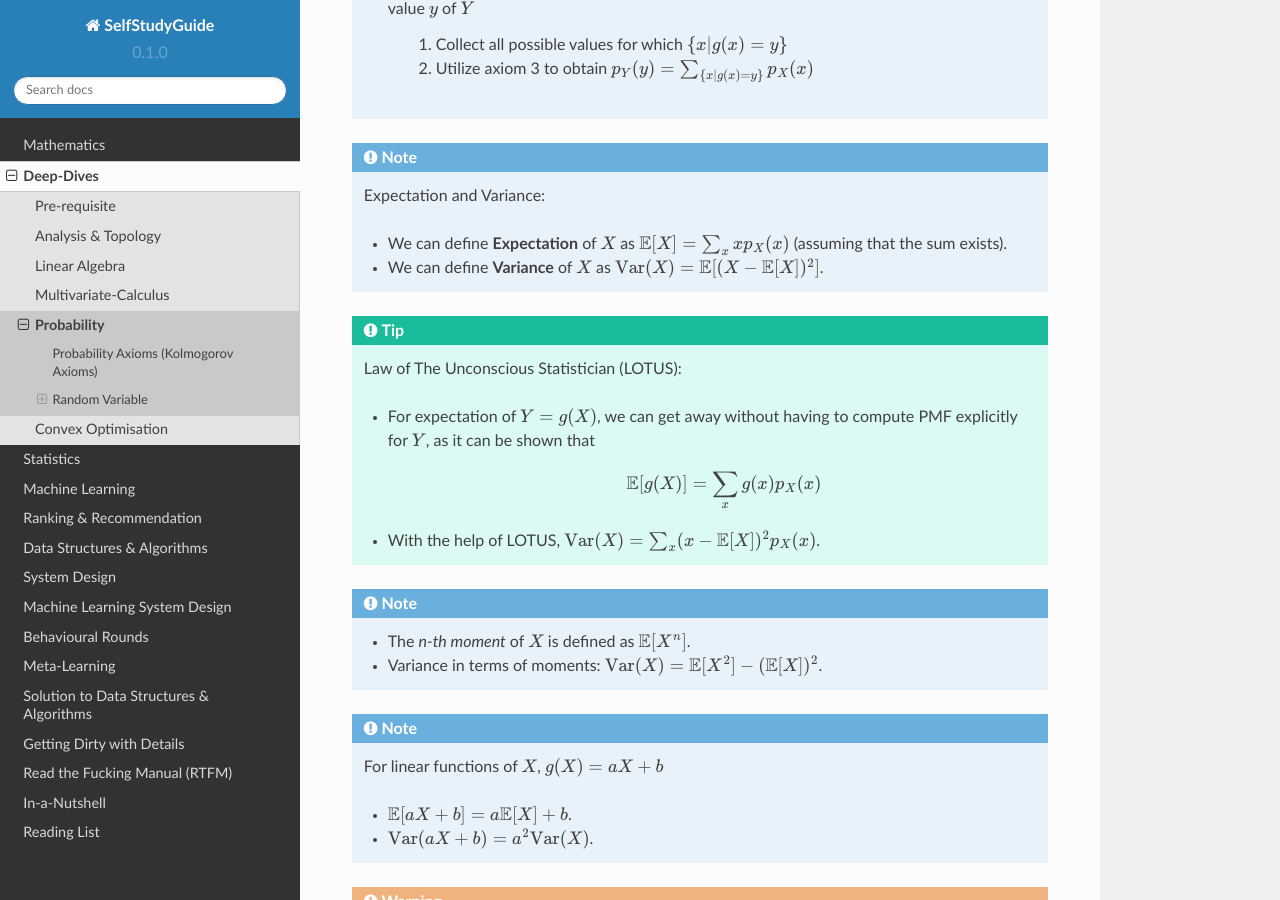
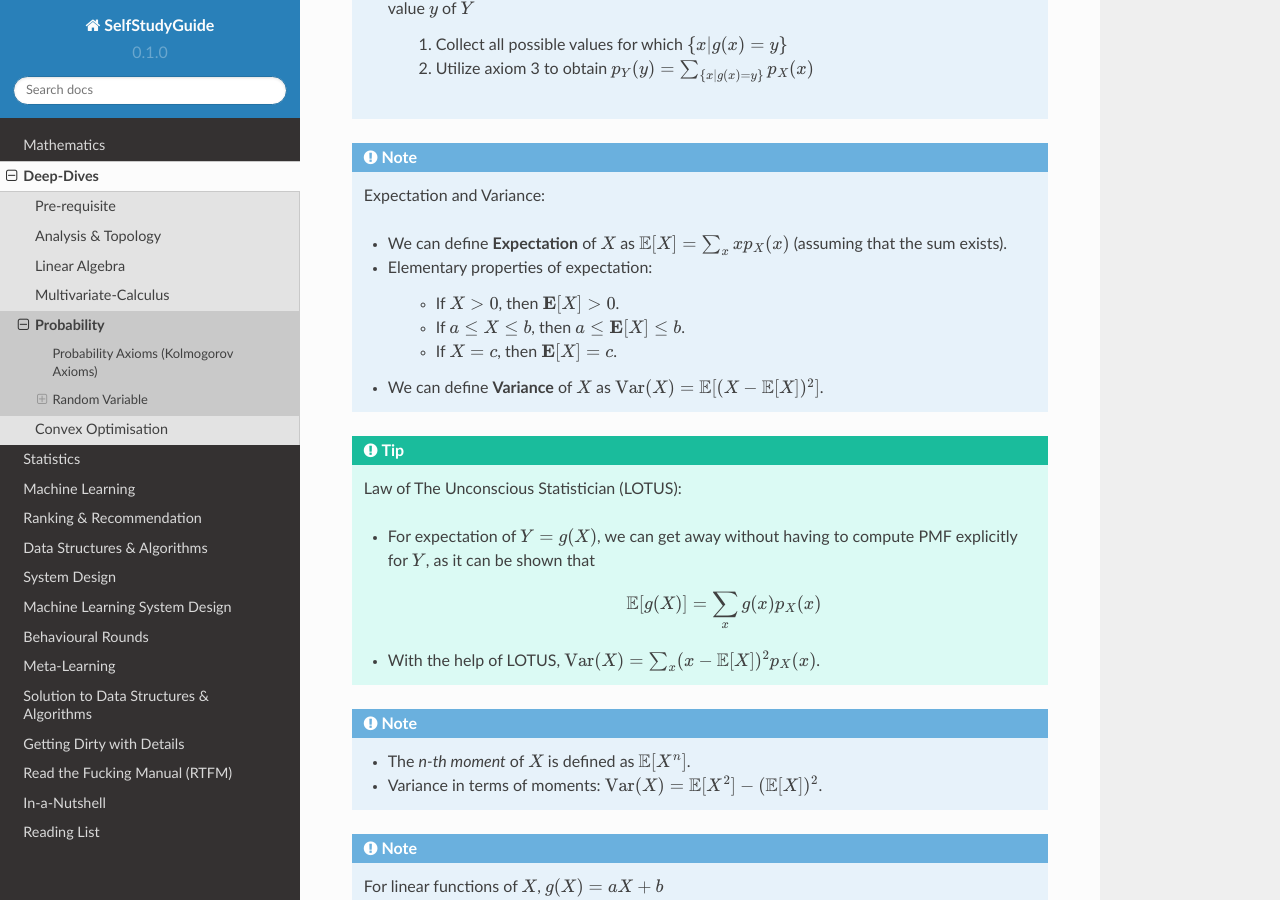
Before and after one commit to uselesstechjunks/leetcode, a Sphinx documentation site: the page built from docs/source/math/prob.rst, in a window 1280 px wide and 900 px high, scrolled down 1250 px. Built offline with Sphinx 7.4.7 and the Read the Docs theme 2.0.0, drawn with Linux system fonts in a browser that asks for light colours.

Commit message:
Update prob.rst

```diff
--- a/docs/source/math/prob.rst
+++ b/docs/source/math/prob.rst
@@ -50,6 +50,11 @@ Discrete = values are from a finite/countably infinite set.
 	Expectation and Variance:
 
 	* We can define **Expectation** of :math:`X` as :math:`\mathbb{E}[X]=\sum_x x p_X(x)` (assuming that the sum exists).
+	* Elementary properties of expectation:
+
+		* If :math:`X>0`, then :math:`\mathbf{E}[X]>0`.
+		* If :math:`a\leq X\leq b`, then :math:`a\leq \mathbf{E}[X]\leq b`.
+		* If :math:`X=c`, then :math:`\mathbf{E}[X]=c`.
 	* We can define **Variance** of :math:`X` as :math:`\mathrm{Var}(X)=\mathbb{E}[(X-\mathbb{E}[X])^2]`.
 
 .. tip::
```
